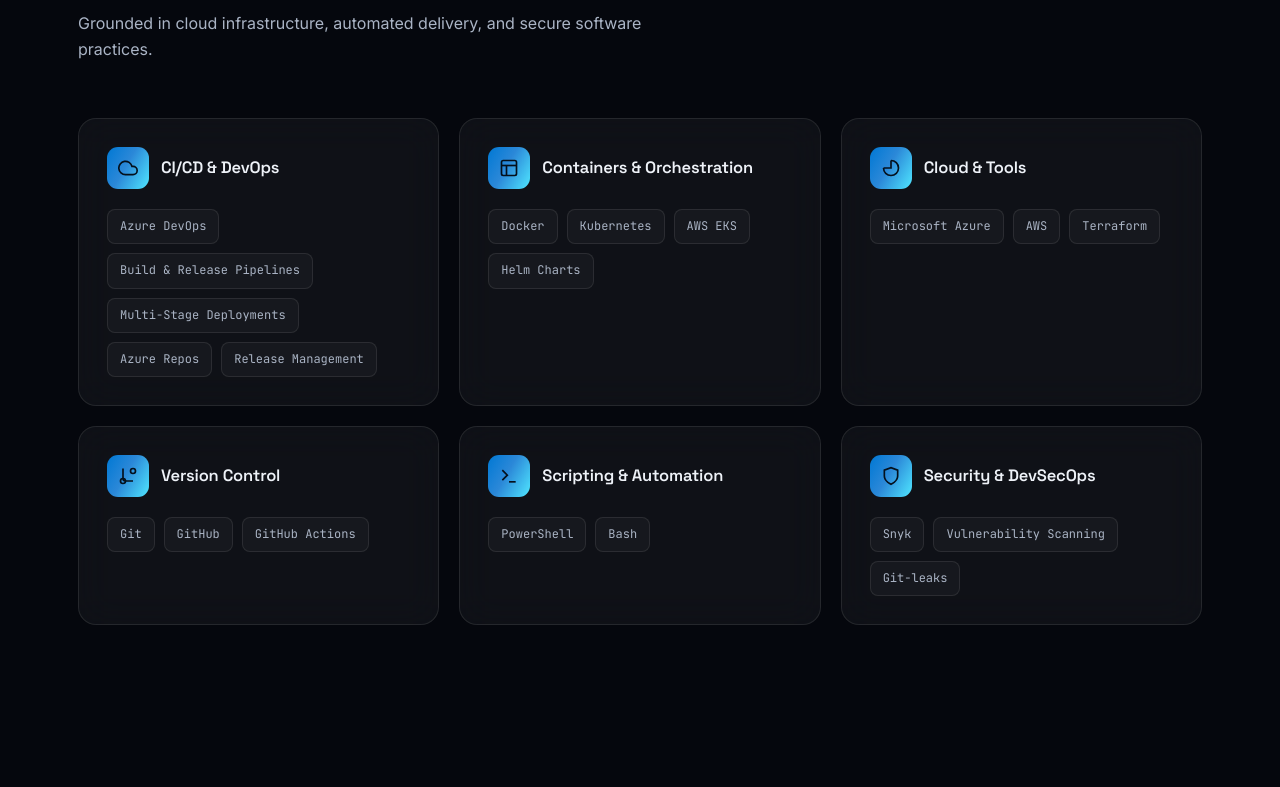
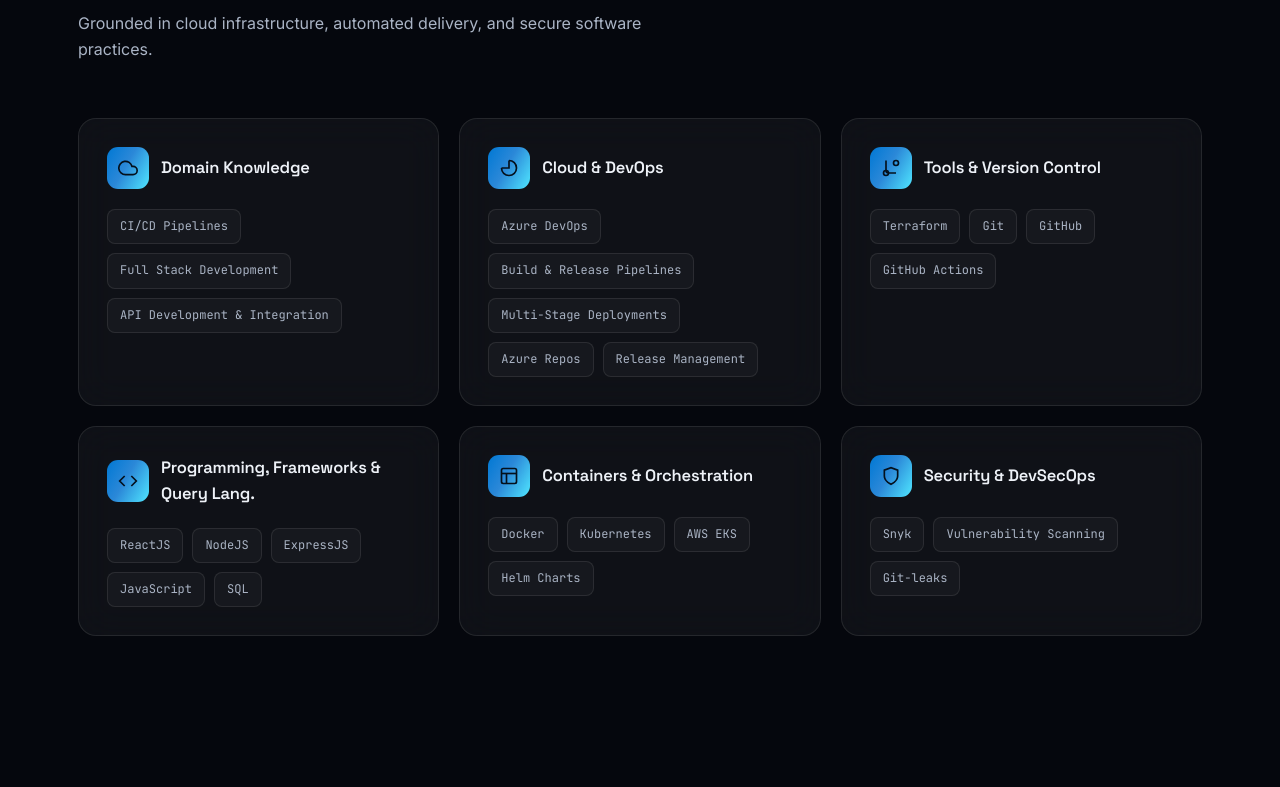
Before and after one commit to s-bhalode/portfolio, a plain HTML site: page index.html in a window 1280 px wide. Shown: the part 1933-2720 px from the top of the page. Drawn offline with Linux system fonts and the light colour scheme.

Commit message:
updated resume

```diff
--- a/index.html
+++ b/index.html
@@ -343,7 +343,7 @@
       <p class="lead">Building scalable cloud solutions, automating deployments, and continuously learning modern cloud technologies.</p>
       <div class="hero-ctas">
         <a href="#projects" class="btn btn-primary">View Projects</a>
-        <a href="https://drive.google.com/file/d/18tBcP3VQT-YV4NzbvrEDpNBKs4PnoWYj/view?usp=sharing" id="resume-btn" class="btn btn-ghost" target="_blank" rel="noopener">Download Resume</a>
+        <a href="https://drive.google.com/file/d/1FGx00ozY5mxwmREgNQvc5KxSFCwISPV9/view?usp=sharing" id="resume-btn" class="btn btn-ghost" target="_blank" rel="noopener">Download Resume</a>
         <a href="#contact" class="btn btn-ghost">Contact Me</a>
       </div>
 
@@ -411,7 +411,19 @@
         <div class="skill-cat glass reveal">
           <div class="skill-cat-head">
             <div class="skill-cat-icon"><svg width="20" height="20" viewBox="0 0 24 24" fill="none" stroke="currentColor" stroke-width="2"><path d="M18 10h-1.26A8 8 0 1 0 9 20h9a5 5 0 0 0 0-10z"/></svg></div>
-            <h3>CI/CD &amp; DevOps</h3>
+            <h3>Domain Knowledge</h3>
+          </div>
+          <div class="skill-tags">
+            <span class="skill-tag">CI/CD Pipelines</span>
+            <span class="skill-tag">Full Stack Development</span>
+            <span class="skill-tag">API Development &amp; Integration</span>
+          </div>
+        </div>
+
+        <div class="skill-cat glass reveal">
+          <div class="skill-cat-head">
+            <div class="skill-cat-icon"><svg width="20" height="20" viewBox="0 0 24 24" fill="none" stroke="currentColor" stroke-width="2"><path d="M3 12a9 9 0 1 0 9-9"/><path d="M3 12h9V3"/></svg></div>
+            <h3>Cloud &amp; DevOps</h3>
           </div>
           <div class="skill-tags">
             <span class="skill-tag">Azure DevOps</span>
@@ -419,6 +431,33 @@
             <span class="skill-tag">Multi-Stage Deployments</span>
             <span class="skill-tag">Azure Repos</span>
             <span class="skill-tag">Release Management</span>
+          </div>
+        </div>
+
+        <div class="skill-cat glass reveal">
+          <div class="skill-cat-head">
+            <div class="skill-cat-icon"><svg width="20" height="20" viewBox="0 0 24 24" fill="none" stroke="currentColor" stroke-width="2"><path d="M6 3v12a3 3 0 0 0 3 3h9"/><circle cx="18" cy="6" r="3"/><circle cx="6" cy="18" r="3"/></svg></div>
+            <h3>Tools &amp; Version Control</h3>
+          </div>
+          <div class="skill-tags">
+            <span class="skill-tag">Terraform</span>
+            <span class="skill-tag">Git</span>
+            <span class="skill-tag">GitHub</span>
+            <span class="skill-tag">GitHub Actions</span>
+          </div>
+        </div>
+
+        <div class="skill-cat glass reveal">
+          <div class="skill-cat-head">
+            <div class="skill-cat-icon"><svg width="20" height="20" viewBox="0 0 24 24" fill="none" stroke="currentColor" stroke-width="2"><polyline points="16 18 22 12 16 6"/><polyline points="8 6 2 12 8 18"/></svg></div>
+            <h3>Programming, Frameworks &amp; Query Lang.</h3>
+          </div>
+          <div class="skill-tags">
+            <span class="skill-tag">ReactJS</span>
+            <span class="skill-tag">NodeJS</span>
+            <span class="skill-tag">ExpressJS</span>
+            <span class="skill-tag">JavaScript</span>
+            <span class="skill-tag">SQL</span>
           </div>
         </div>
 
@@ -432,41 +471,6 @@
             <span class="skill-tag">Kubernetes</span>
             <span class="skill-tag">AWS EKS</span>
             <span class="skill-tag">Helm Charts</span>
-          </div>
-        </div>
-
-        <div class="skill-cat glass reveal">
-          <div class="skill-cat-head">
-            <div class="skill-cat-icon"><svg width="20" height="20" viewBox="0 0 24 24" fill="none" stroke="currentColor" stroke-width="2"><path d="M3 12a9 9 0 1 0 9-9"/><path d="M3 12h9V3"/></svg></div>
-            <h3>Cloud &amp; Tools</h3>
-          </div>
-          <div class="skill-tags">
-            <span class="skill-tag">Microsoft Azure</span>
-            <span class="skill-tag">AWS</span>
-            <span class="skill-tag">Terraform</span>
-          </div>
-        </div>
-
-        <div class="skill-cat glass reveal">
-          <div class="skill-cat-head">
-            <div class="skill-cat-icon"><svg width="20" height="20" viewBox="0 0 24 24" fill="none" stroke="currentColor" stroke-width="2"><path d="M6 3v12a3 3 0 0 0 3 3h9"/><circle cx="18" cy="6" r="3"/><circle cx="6" cy="18" r="3"/></svg></div>
-            <h3>Version Control</h3>
-          </div>
-          <div class="skill-tags">
-            <span class="skill-tag">Git</span>
-            <span class="skill-tag">GitHub</span>
-            <span class="skill-tag">GitHub Actions</span>
-          </div>
-        </div>
-
-        <div class="skill-cat glass reveal">
-          <div class="skill-cat-head">
-            <div class="skill-cat-icon"><svg width="20" height="20" viewBox="0 0 24 24" fill="none" stroke="currentColor" stroke-width="2"><polyline points="4 17 10 11 4 5"/><line x1="12" y1="19" x2="20" y2="19"/></svg></div>
-            <h3>Scripting &amp; Automation</h3>
-          </div>
-          <div class="skill-tags">
-            <span class="skill-tag">PowerShell</span>
-            <span class="skill-tag">Bash</span>
           </div>
         </div>
 
@@ -521,7 +525,7 @@
             </div>
             <div class="tl-org">Persistent Systems · Pune, Maharashtra</div>
             <ul class="tl-list">
-              <li>Completed structured training in full-stack development and Azure cloud fundamentals.</li>
+              <li>Completed structured training in full-stack development (MERN) and Azure cloud fundamentals.</li>
               <li>Earned the Microsoft AZ-900 (Azure Fundamentals) certification.</li>
               <li>Won the ELC (Experiential Learning Championship) during the training program.</li>
             </ul>
@@ -718,7 +722,7 @@
             <div class="ic"><svg width="18" height="18" viewBox="0 0 24 24" fill="none" stroke="currentColor" stroke-width="2"><path d="M9 19c-5 1.5-5-2.5-7-3m14 6v-3.87a3.37 3.37 0 0 0-.94-2.61c3.14-.35 6.44-1.54 6.44-7A5.44 5.44 0 0 0 20 4.77 5.07 5.07 0 0 0 19.91 1S18.73.65 16 2.48a13.38 13.38 0 0 0-7 0C6.27.65 5.09 1 5.09 1A5.07 5.07 0 0 0 5 4.77a5.44 5.44 0 0 0-1.5 3.78c0 5.42 3.3 6.61 6.44 7A3.37 3.37 0 0 0 9 18.13V22"/></svg></div>
             <div><div class="lbl">GITHUB</div><div class="val">github.com/simranbhalode</div></div>
           </a>
-          <a href="https://drive.google.com/file/d/18tBcP3VQT-YV4NzbvrEDpNBKs4PnoWYj/view?usp=sharing" id="resume-btn-2" class="contact-row glass" target="_blank" rel="noopener">
+          <a href="https://drive.google.com/file/d/1FGx00ozY5mxwmREgNQvc5KxSFCwISPV9/view?usp=sharing" id="resume-btn-2" class="contact-row glass" target="_blank" rel="noopener">
             <div class="ic"><svg width="18" height="18" viewBox="0 0 24 24" fill="none" stroke="currentColor" stroke-width="2"><path d="M21 15v4a2 2 0 0 1-2 2H5a2 2 0 0 1-2-2v-4"/><polyline points="7 10 12 15 17 10"/><line x1="12" y1="15" x2="12" y2="3"/></svg></div>
             <div><div class="lbl">RESUME</div><div class="val">Download PDF</div></div>
           </a>
```
